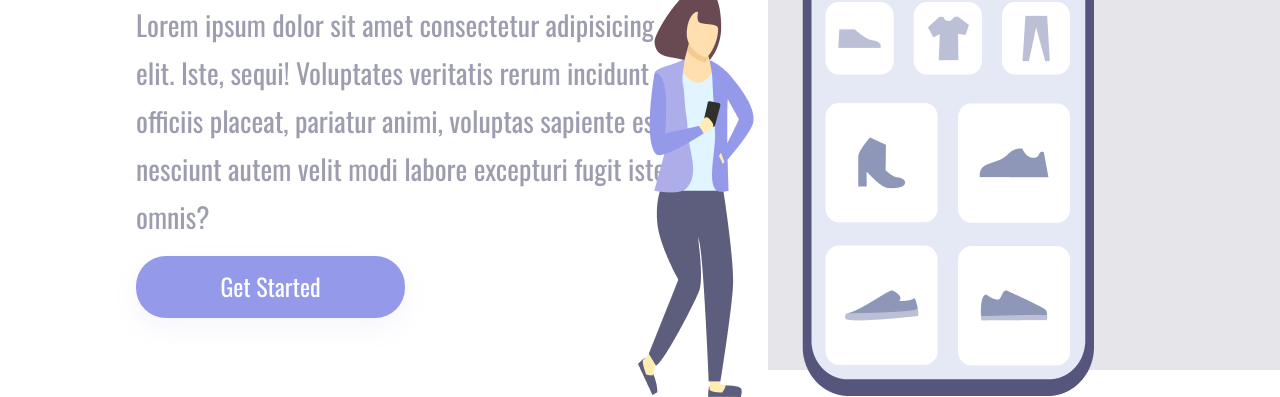
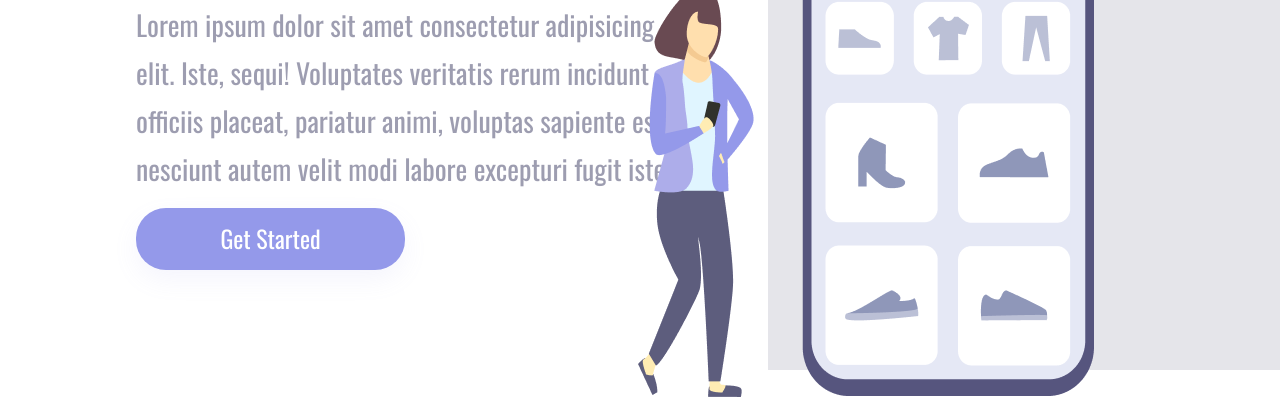
Before and after one commit to Igor-Matheus/Easy-shopping, a plain HTML site: page index.html in a window 1280 px wide. Shown: the part 430-827 px from the top of the page. Drawn offline with nearby package versions, Linux system fonts and the light colour scheme.

Commit message:
alteração do parágrafo principal

```diff
--- a/index.html
+++ b/index.html
@@ -17,7 +17,7 @@ git add. -> git commit -> git push
         <section class="left-section">
             <h1>Easy Shopping Via Mobile</h1>
 
-            <p>Lorem ipsum dolor sit amet consectetur adipisicing elit. Iste, sequi! Voluptates veritatis rerum incidunt officiis placeat, pariatur animi, voluptas sapiente est nesciunt autem velit modi labore excepturi fugit iste omnis?</p>
+            <p>Lorem ipsum dolor sit amet consectetur adipisicing elit. Iste, sequi! Voluptates veritatis rerum incidunt officiis placeat, pariatur animi, voluptas sapiente est nesciunt autem velit modi labore excepturi fugit iste</p>
 
             <button id="start" onclick="">Get Started</button>
         </section>
```
